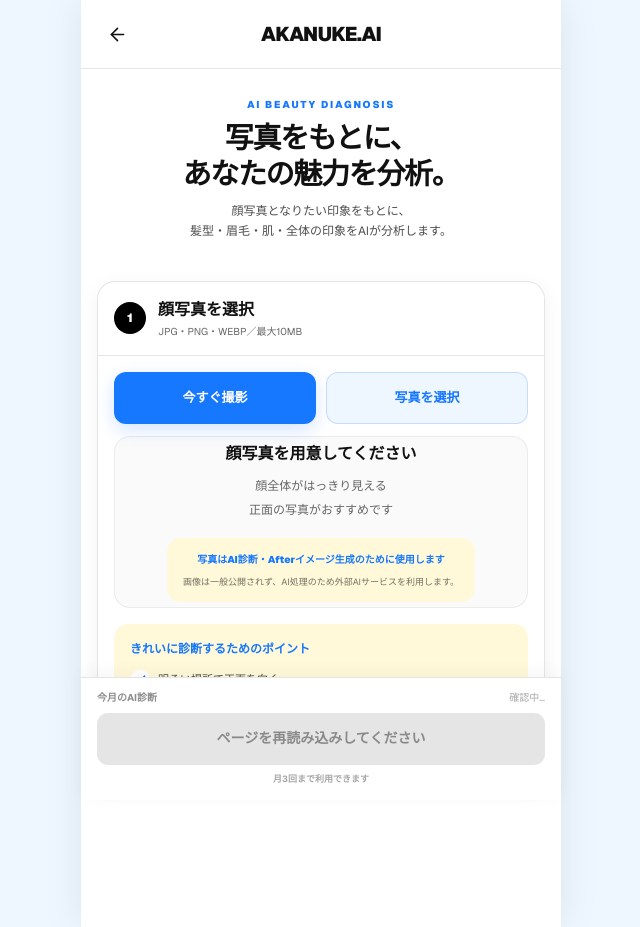
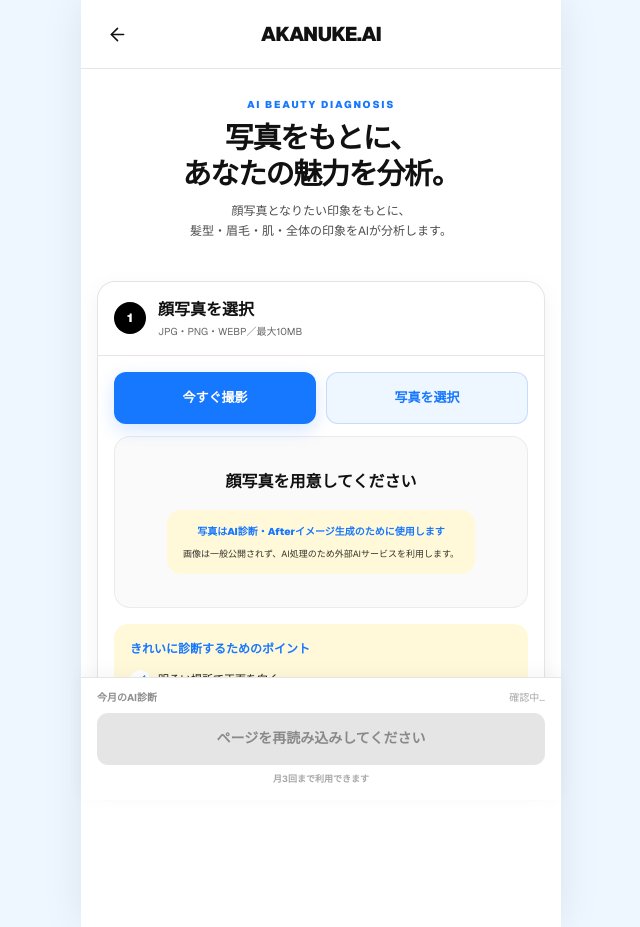
Before and after one commit to mori10tech/akanuke-ai, a Next.js app: page /upload in a window 1280 px wide. Shown: the whole page, without its empty margins (319-959 px from the left). Built offline with nearby package versions, Linux system fonts and the light colour scheme; no server answers; the database is empty.

Commit message:
uploadの文章調整

```diff
--- a/app/upload/UploadClient.tsx
+++ b/app/upload/UploadClient.tsx
@@ -1040,18 +1040,12 @@ router.push("/analyzing");
           顔写真を用意してください
         </p>
 
-        <p className="mt-2 text-[12px] leading-6 text-black/60">
-          顔全体がはっきり見える
-          <br />
-          正面の写真がおすすめです
-        </p>
-
         <div className="mt-4 rounded-[14px] bg-[#FFF9D9] px-4 py-3">
   <p className="text-[10px] font-black leading-5 text-[#1677FF]">
     写真はAI診断・Afterイメージ生成のために使用します
   </p>
 
-  <p className="mt-1 text-[9px] leading-4 text-black/55">
+  <p className="mt-1 text-[9px] leading-4 text-black/80">
     画像は一般公開されず、AI処理のため外部AIサービスを利用します。
   </p>
 </div>
@@ -1083,7 +1077,7 @@ router.push("/analyzing");
                   ].map((item) => (
                     <li
                       key={item}
-                      className="flex items-center gap-2 text-[11px] text-black/70"
+                      className="flex items-center gap-2 text-[11px] text-black/90"
                     >
                       <span className="flex h-5 w-5 items-center justify-center rounded-full bg-white text-[#1677FF]">
                         <CheckIcon />
```
